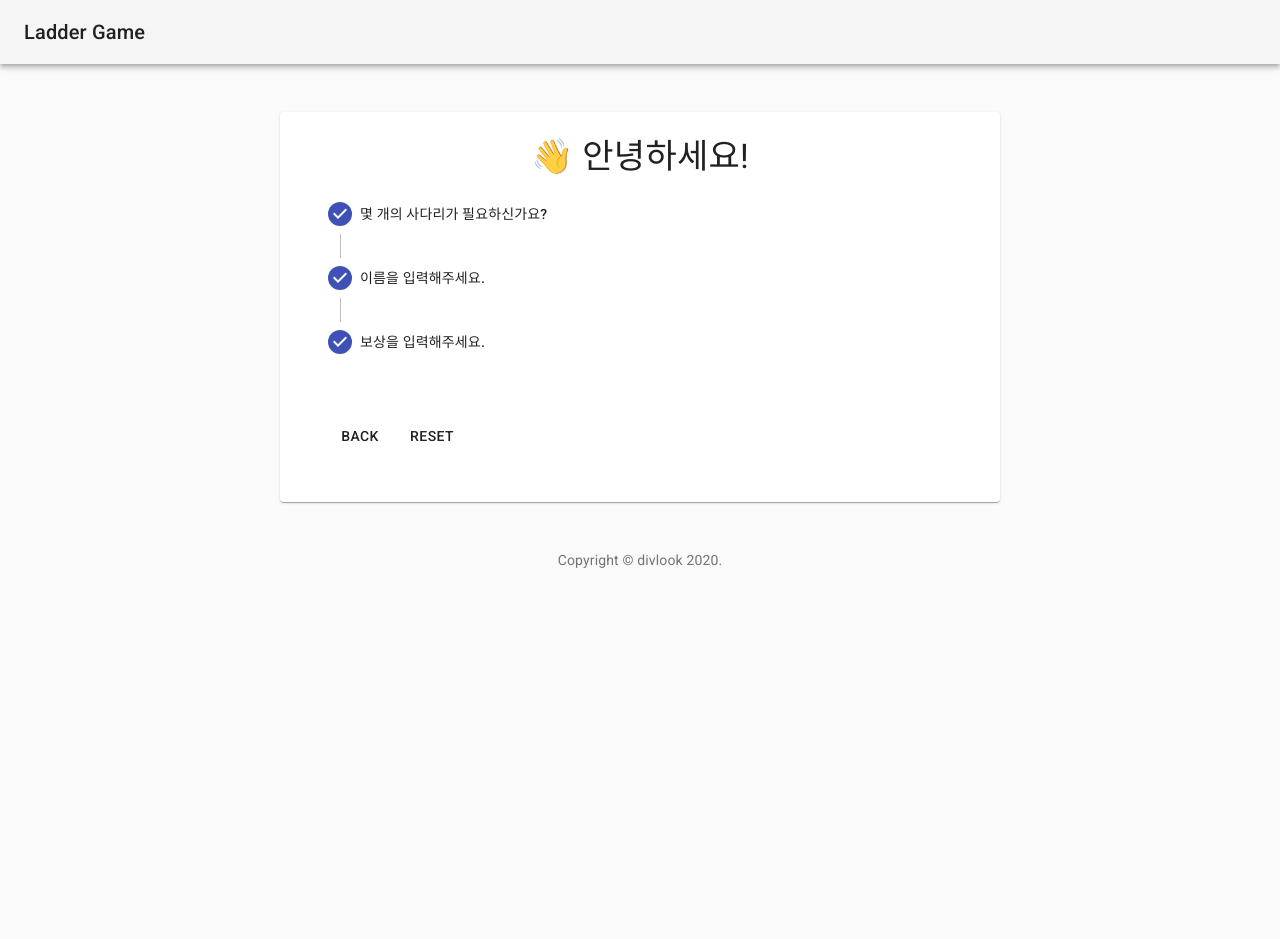
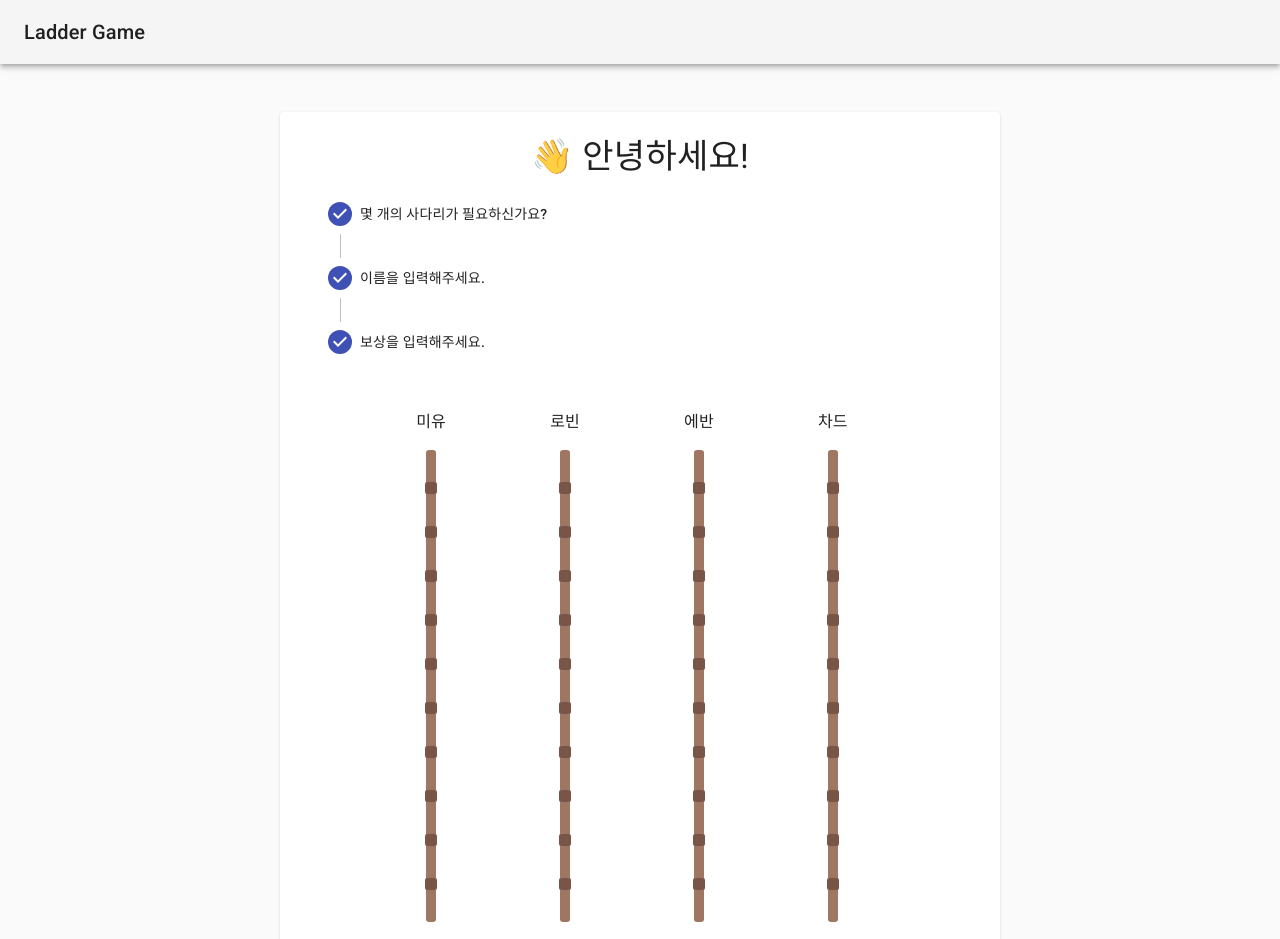
Before and after one commit to divlook/ladder-game, a Next.js app: page / in a window 1280 px wide. Shown: the top 939 px of the page. Before the commit the page ends 800 px from the top, so only its background shows below. Built offline with nearby package versions, Linux system fonts and the light colour scheme.

Commit message:
사다리 그리기

```diff
--- a/components/LadderGame.tsx
+++ b/components/LadderGame.tsx
@@ -1,64 +1,175 @@
 import React, { useRef, useState } from 'react'
-import Typography from '@material-ui/core/Typography'
-import Box from '@material-ui/core/Box'
+import clsx from 'clsx'
+import { Typography, Box, Grid, makeStyles } from '@material-ui/core'
 import { InitialState } from '~/reducers/index.type'
 import { useLifecycle } from '~/hooks/lifecycle'
+
+export interface State {
+    isPaintingLadder: boolean
+    isPaintedLadder: boolean
+    mapWidth: number
+    mapHeight: number
+}
 
 export const defaultOption = {
     mapMinHeight: 300,
 }
 
-export const initialState = {
+export const initialState: State = {
     isPaintingLadder: false,
     isPaintedLadder: false,
     mapWidth: 0,
     mapHeight: defaultOption.mapMinHeight,
 }
 
+const useStyles = (state: State) =>
+    makeStyles(theme => ({
+        root: {
+            width: '100%',
+            minHeight: state.mapHeight,
+        },
+        ladders: {
+            width: state.mapWidth,
+            minHeight: state.mapHeight,
+        },
+        ladderItem: {
+            display: 'flex',
+            alignItems: 'center',
+            flexDirection: 'column',
+        },
+        ladderItemHeader: {
+            textAlign: 'center',
+            marginBottom: theme.spacing(2),
+        },
+        ladderItemFooter: {
+            textAlign: 'center',
+            marginTop: theme.spacing(2),
+        },
+        ladderItemBlock: {
+            position: 'relative',
+            backgroundColor: '#9e7662',
+            width: 10,
+            height: 32,
+            '&:first-child': {
+                borderTopLeftRadius: 3,
+                borderTopRightRadius: 3,
+            },
+            '&:last-child': {
+                borderBottomLeftRadius: 3,
+                borderBottomRightRadius: 3,
+            },
+            '&:nth-child(2n):not(:last-child):not(:first-child)': {
+                width: 12,
+                height: 12,
+                borderRadius: 2,
+                backgroundColor: '#795548',
+                '&:hover, &.active': {
+                    zIndex: 1,
+                    boxShadow: '0 0 8px 4px rgba(255, 255, 255, 0.4), 0 0 12px 12px rgb(158, 118, 98, 0.6)',
+                },
+            },
+        },
+        ladderItemHandle: {
+            cursor: 'pointer',
+        },
+        cursorGrap: {
+            cursor: 'grab',
+        },
+        cursorGrabbing: {
+            cursor: 'grabbing',
+        },
+        cursorNoDrop: {
+            cursor: 'no-drop',
+        },
+    }))
+
 const LadderGame: React.FC<InitialState> = props => {
-    const { useCreated, useMounted, useUpdated } = useLifecycle()
+    const { useCreated, useMounted } = useLifecycle({ useLog: true, logLabel: 'LadderGame' })
     const [state, setState] = useState(initialState)
+    const classes = useStyles(state)()
 
     const wrapperRef = useRef<HTMLDivElement>(null)
 
-    const calcMapSize = () => {
+    const methods = {
+        calcMapSize() {
             setState({
                 ...state,
                 mapWidth: wrapperRef.current?.clientWidth || 0,
                 mapHeight: Math.max(state.mapHeight, wrapperRef.current?.clientHeight || 0),
             })
+        },
+        paintLadder() {
+            setState({
+                ...state,
+                isPaintingLadder: true,
+            })
+            return new Promise(resolve => {
+                setTimeout(() => {
+                    setState({
+                        ...state,
+                        isPaintingLadder: false,
+                        isPaintedLadder: true,
+                    })
+                    resolve()
+                }, 1000)
+            })
+        },
+        handleClick(e) {
+            e.persist()
+            const isHandle = e.target?.classList?.contains?.(classes.ladderItemHandle)
+            console.log('isHandle', isHandle)
+        },
     }
 
     useCreated(() => {
-        console.group('Created LadderGame')
-        calcMapSize()
-        console.groupEnd()
+        methods.calcMapSize()
+        wrapperRef.current?.addEventListener('selectstart', e => e.preventDefault())
     })
 
     useMounted(() => {
-        console.group('Mounted LadderGame')
         console.log(state)
-        console.groupEnd()
-    })
-
-    useUpdated(() => {
-        console.group('Updated LadderGame')
-        console.groupEnd()
+        methods.paintLadder()
     })
 
     return (
-        <div ref={wrapperRef}>
+        <div ref={wrapperRef} className={classes.root}>
             {(() => {
                 if (state.isPaintingLadder) {
                     return <Typography>사다리가 그려지는 중 입니다. 기다려주세요.</Typography>
                 } else if (state.isPaintedLadder && !state.isPaintingLadder) {
-                    return Array.from({ length: props.ladderQty }).map((row, key) => {
                     return (
-                            <Box key={key}>
-                                <Typography>{props.players[key]}</Typography>
+                        <Grid className={classes.ladders} container spacing={2} justify="space-evenly">
+                            {Array.from({ length: props.ladderQty }).map((row, key) => {
+                                return (
+                                    <Grid key={key} item>
+                                        <Box className={classes.ladderItemHeader}>
+                                            <Typography>{props.players[key] || `참가자 ${key + 1}`}</Typography>
                                         </Box>
+                                        <Box className={classes.ladderItem}>
+                                            {Array.from({ length: 21 }).map((row, key) => {
+                                                // TODO: link는 1쌍당 1개만 가능
+                                                // TODO: link로 생성된 막대기 클릭시 링크 해제
+
+                                                const isHandler = key % 2 !== 0
+                                                return (
+                                                    <Box
+                                                        key={key}
+                                                        className={clsx(classes.ladderItemBlock, {
+                                                            [classes.ladderItemHandle]: isHandler,
+                                                        })}
+                                                        onClick={methods.handleClick}
+                                                    />
                                                 )
-                    })
+                                            })}
+                                        </Box>
+                                        <Box className={classes.ladderItemFooter}>
+                                            <Typography>{props.rewards[key] || `보상 ${key + 1}`}</Typography>
+                                        </Box>
+                                    </Grid>
+                                )
+                            })}
+                        </Grid>
+                    )
                 } else {
                     return null
                 }
```
Lines whose indentation alone changed are shown as unchanged.
